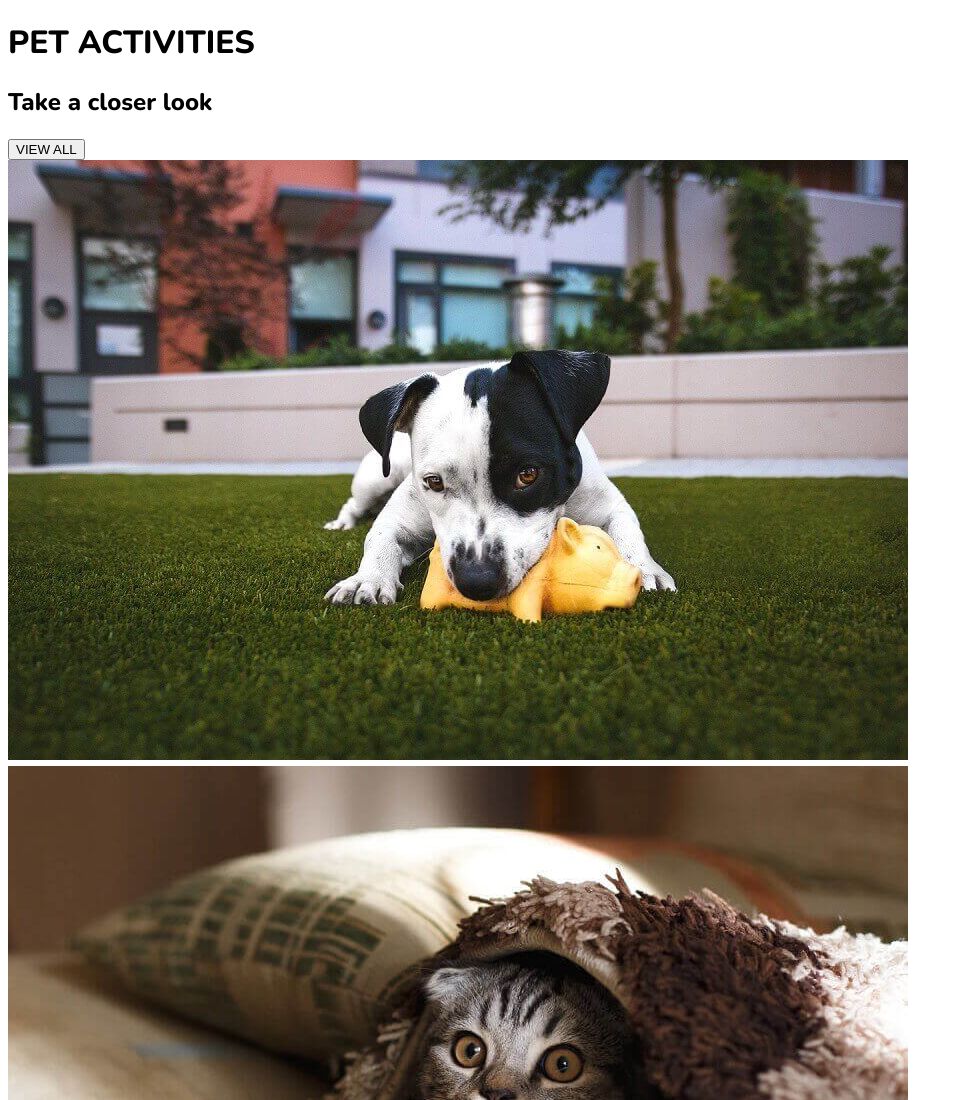
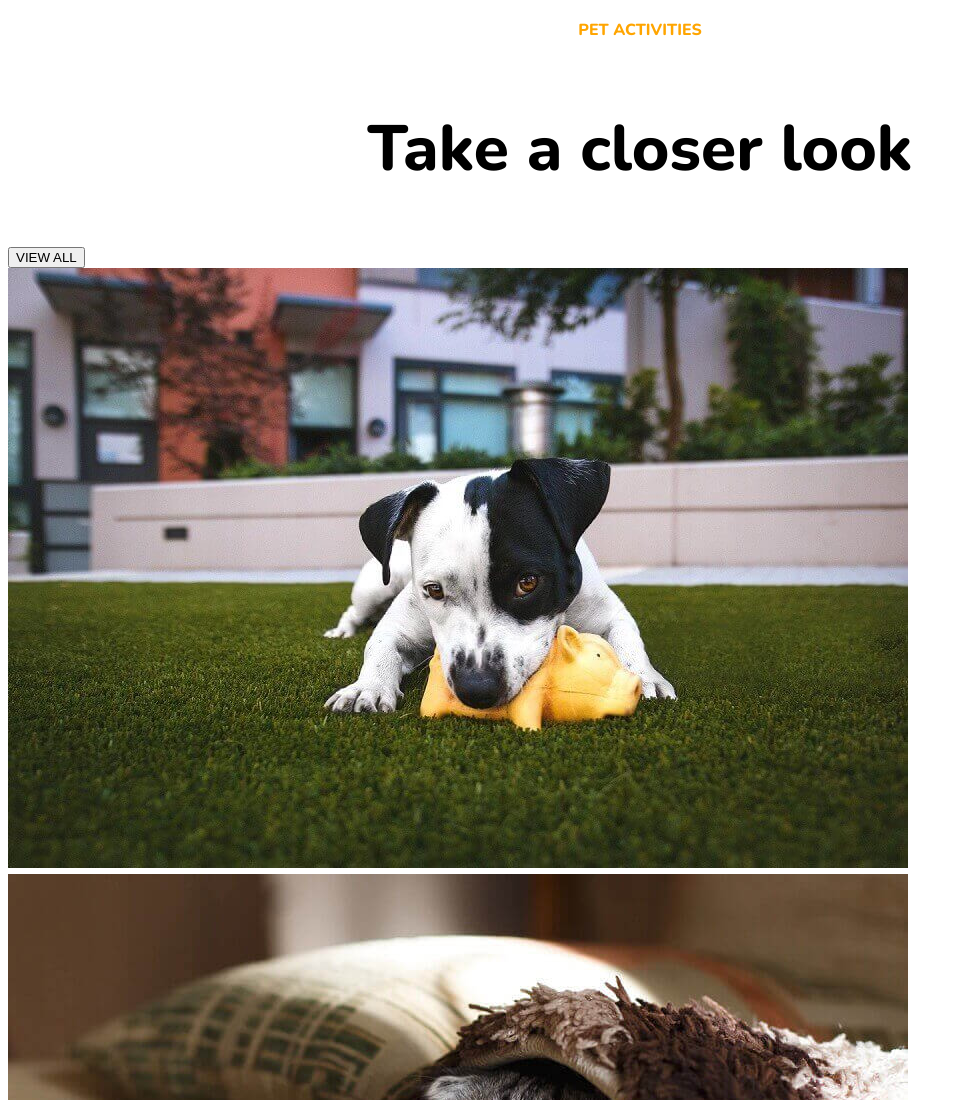
Before and after one commit to Csarroca/202207-w1ch3-cristian-sarroca, a plain HTML site: page index.html in a window 1280 px wide. Shown: the top 1100 px of the page, without its empty margins (0-966 px from the left). Drawn offline with nearby package versions, Linux system fonts and the light colour scheme.

Commit message:
display flex and colors for titles done

```diff
--- a/css/style.css
+++ b/css/style.css
@@ -1,3 +1,19 @@
 html {
   font-family: "Nunito", sans-serif;
 }
+
+.titles {
+  display: flex;
+  align-items: center;
+  flex-direction: column;
+  justify-content: center;
+}
+
+.h1 {
+  color: orange;
+  font-size: 1rem;
+}
+
+.h2 {
+  font-size: 4rem;
+}
--- a/index.html
+++ b/index.html
@@ -17,8 +17,10 @@
 
   <body>
     <main>
-      <h1>PET ACTIVITIES</h1>
-      <h2>Take a closer look</h2>
+      <div class="titles">
+        <h1 class="h1">PET ACTIVITIES</h1>
+        <h2 class="h2">Take a closer look</h2>
+      </div>
 
       <button>VIEW ALL</button>
       <section>
```
